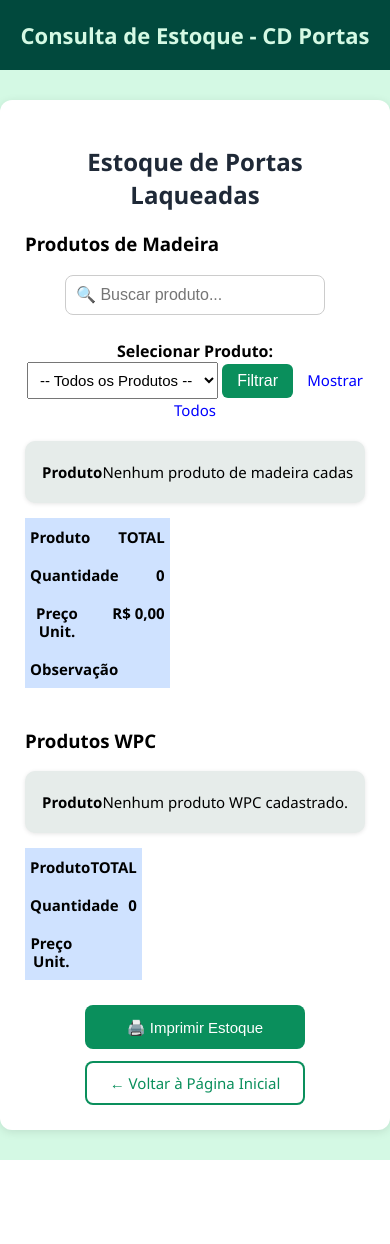
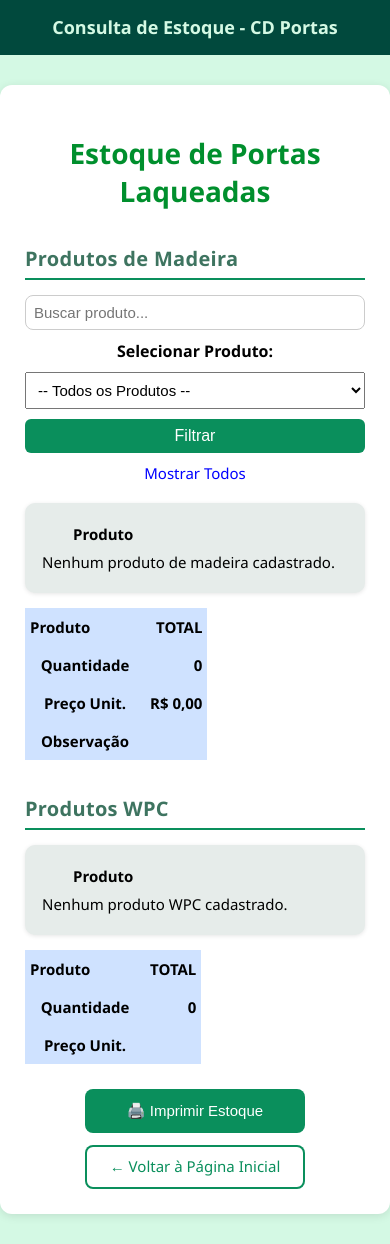
Before and after one commit to Gentil-dev/sistema_gerenciamento_de_estoque, a Flask app: page /estoque in a window 390 px wide. Before the commit the page ends 1160 px from the top, so only its background shows below. Run offline with Flask 3, Linux system fonts and the light colour scheme.

Commit message:
Ajustes em index, painel, detalhe do produto, e movile

```diff
--- a/app/routes.py
+++ b/app/routes.py
@@ -620,11 +620,15 @@ def estoque():
     gerente_logado = session.get('gerente_logado', False)
 
     produto_id = request.args.get('produto_id')
+    search = request.args.get('search', '').strip()
+
+    query = Produto.query
 
     if produto_id and produto_id.isdigit():
-        produtos = Produto.query.filter_by(id=int(produto_id)).all()
-    else:
-        produtos = Produto.query.all()
+        query = query.filter(Produto.id == int(produto_id))
+    if search:
+        query = query.filter(Produto.nome.ilike(f"%{search}%"))
+    produtos = query.all()
 
     produtos_madeira = [p for p in produtos if p.tipo == 'madeira']
     produtos_wpc = [p for p in produtos if p.tipo == 'wpc']
--- a/app/templates/estoque.html
+++ b/app/templates/estoque.html
@@ -30,11 +30,7 @@
             box-shadow: 0 2px 10px rgba(0,0,0,0.1);
         }
 
-        h2 {
-            text-align: center;
-            margin-bottom: 20px;
-            color: #1f2937;
-        }
+
 
         input[type="text"] {
             display: block;
@@ -90,7 +86,6 @@
             background-color: #cfe2ff !important;
         }
 
-
         .botoes {
             text-align: center;
             margin-top: 25px;
@@ -128,10 +123,22 @@
         }
 
         @media (max-width: 600px) {
-            /* remove layout de tabela */
+            header {
+                padding: 16px 12px;
+                font-size: 18px;
+                line-height: 1.3;
+            }
+
+            main,
+            .conteudo-principal {
+                margin: 12px;
+                padding: 16px;
+            }
+
             table, thead, tbody, th, td, tr {
                 display: block;
             }
+
 
             /* esconde o cabeçalho da tabela no mobile */
             thead tr {
@@ -149,8 +156,12 @@
             td {
                 display: flex;
                 justify-content: space-between;
+                align-items: flex-start;
+                gap: 10px;
                 padding: 10px 5px;
                 border: none;
+                flex-wrap: wrap;
+                word-break: break-word;
             }
             /* adiciona nome do campo automaticamente */
             td:nth-child(1)::before { content: "Produto"; font-weight: bold; }
@@ -159,18 +170,78 @@
             td:nth-child(4)::before { content: "Observação"; font-weight: bold; }
 
             /* card do total também entra no formato */
-            tr[style] {
-                background-color: #e6f0ff !important;
-            }
 
             td::before {
                 width: 40%;
+                min-width: 110px;
             }
+
+            .filtro-produto form {
+                display: flex;
+                flex-direction: column;
+                gap: 10px;
+                align-items: stretch;
+            }
+
+            .filtro-produto input[type="text"],
+            .filtro-produto .select-produto,
+            .filtro-produto .btn-filtrar,
+            .filtro-produto .link-mostrar-todos {
+                width: 100%;
+                max-width: 100%;
+                margin: 0;
+                box-sizing: border-box;
+            }
+
+            .filtro-produto .link-mostrar-todos {
+                display: block;
+                text-align: center;
+            }
+
         }
 
         @media print {
-            button, input, a { display: none; }
-            main { box-shadow: none; }
+            header,
+            .filtro-produto,
+            #filtro,
+            .botoes,
+            button,
+            input,
+            select,
+            a {
+                display: none !important;
+            }
+
+            body {
+                background: #ffffff !important;
+                margin: 0;
+                padding: 0;
+            }
+
+            main,
+            .conteudo-principal {
+                max-width: 100% !important;
+                width: 100% !important;
+                margin: 0 !important;
+                padding: 0 !important;
+                box-shadow: none !important;
+                border-radius: 0 !important;
+                background: #ffffff !important;
+            }
+
+            table {
+                page-break-inside: auto;
+            }
+
+            tr {
+                page-break-inside: avoid;
+                page-break-after: auto;
+            }
+
+            .titulo-wpc {
+                margin-top: 20px !important;
+            }
+
         }
 
         .botoes button,
@@ -250,6 +321,26 @@
             box-shadow: 0 2px 10px rgba(0,0,0,0.1);
         }
 
+        .conteudo-principal .titulo-principal {
+            text-align: center;
+            margin-bottom: 32px;
+            color: #008F2D;
+            font-size: 28px;
+            font-weight: 700;
+        }
+
+
+        .titulo-madeira,
+        .titulo-wpc {
+            color: #3E7460;
+            font-size: 20px;
+            font-weight: 700;
+            letter-spacing: 0.3px;
+            margin-top: 35px;
+            margin-bottom: 15px;
+            padding-bottom: 6px;
+            border-bottom: 2px solid #0A8F5C;
+        }
 
     </style>
 </head>
@@ -257,13 +348,19 @@
     <header>Consulta de Estoque - CD Portas</header>
 
     <main class="conteudo-principal">
-        <h2>Estoque de Portas Laqueadas</h2>
-        <h3>Produtos de Madeira</h3>
+        <h2 class="titulo-principal">Estoque de Portas Laqueadas</h2>
+        <h3 class="titulo-madeira">Produtos de Madeira</h3>
 
-        <input type="text" id="filtro" placeholder="🔍 Buscar produto..." onkeyup="filtrarTabela()">
 
         <div class="filtro-produto">
             <form method="GET" action="/estoque">
+                <input
+                    type="text"
+                    name="search"
+                    placeholder="Buscar produto..."
+                    value="{{ request.args.get('search', '') }}"
+                    style="padding:8px; font-size:15px;"
+                >
                 <label for="produto_id"><strong>Selecionar Produto:</strong></label>
                 <select
                     name="produto_id"
@@ -331,7 +428,7 @@
                 </thead>
                 <tbody>
                     {% for produto in produtos_wpc %}
-                        <tr class="linha-produto" data-url="/produto/{{ produto.id }}">
+                        <tr class="linha-produto" data-url="/produto/{{ produto.id }}?next=/estoque">
                             <td>{{ produto.nome }}</td>
                             <td>{{ produto.quantidade }}</td>
                             <td>{{ produto.observacao or '-' }}</td>
--- a/app/templates/produto_detalhe.html
+++ b/app/templates/produto_detalhe.html
@@ -271,7 +271,9 @@
     </table>
 
     <div class="botoes">
-        <a href="/estoque">← Voltar ao Estoque</a>
+        <a href= "{{ request.args.get('next', '/estoque') }}">
+            ← Voltar ao Estoque
+        </a>
     </div>
 
 </main>
```
Also changed, not shown: app/templates/index.html (+121 -29 lines), app/templates/painel.html (+7 -6 lines).
